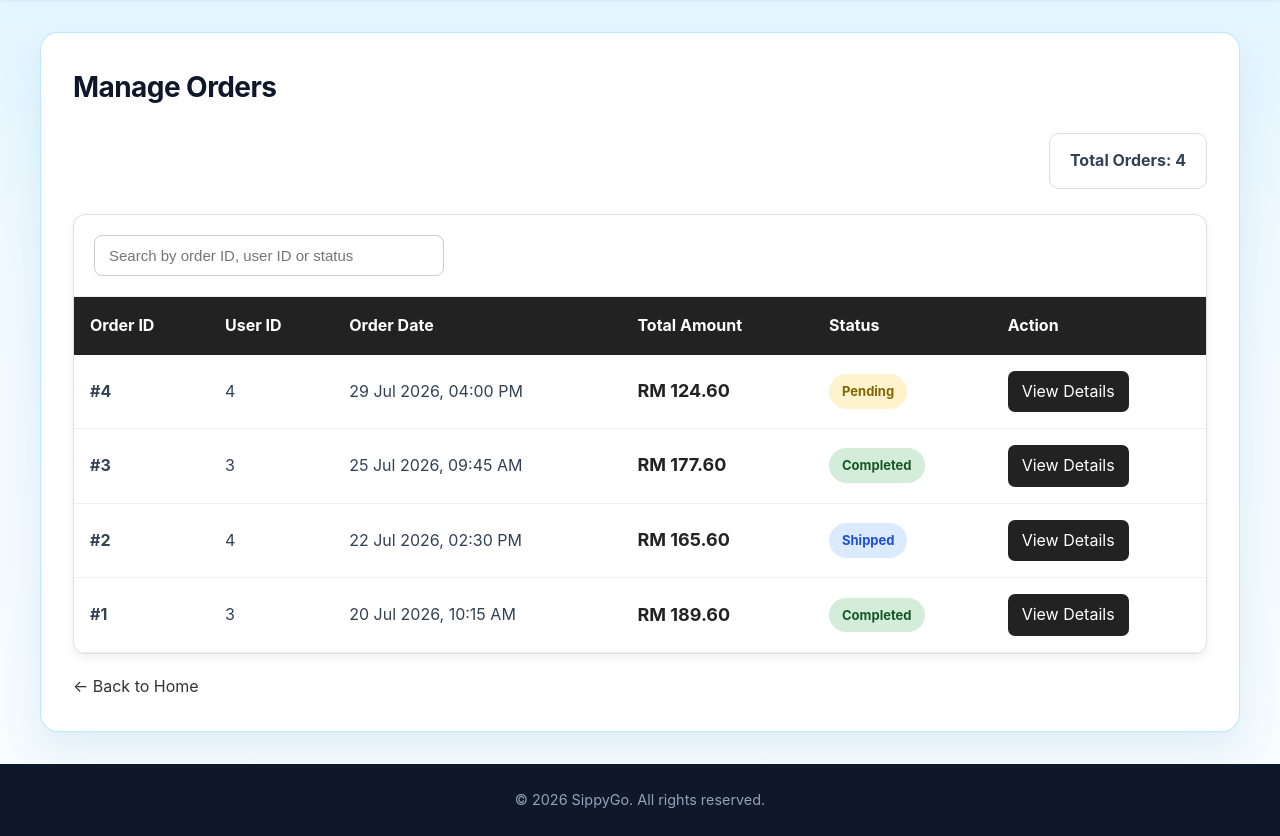
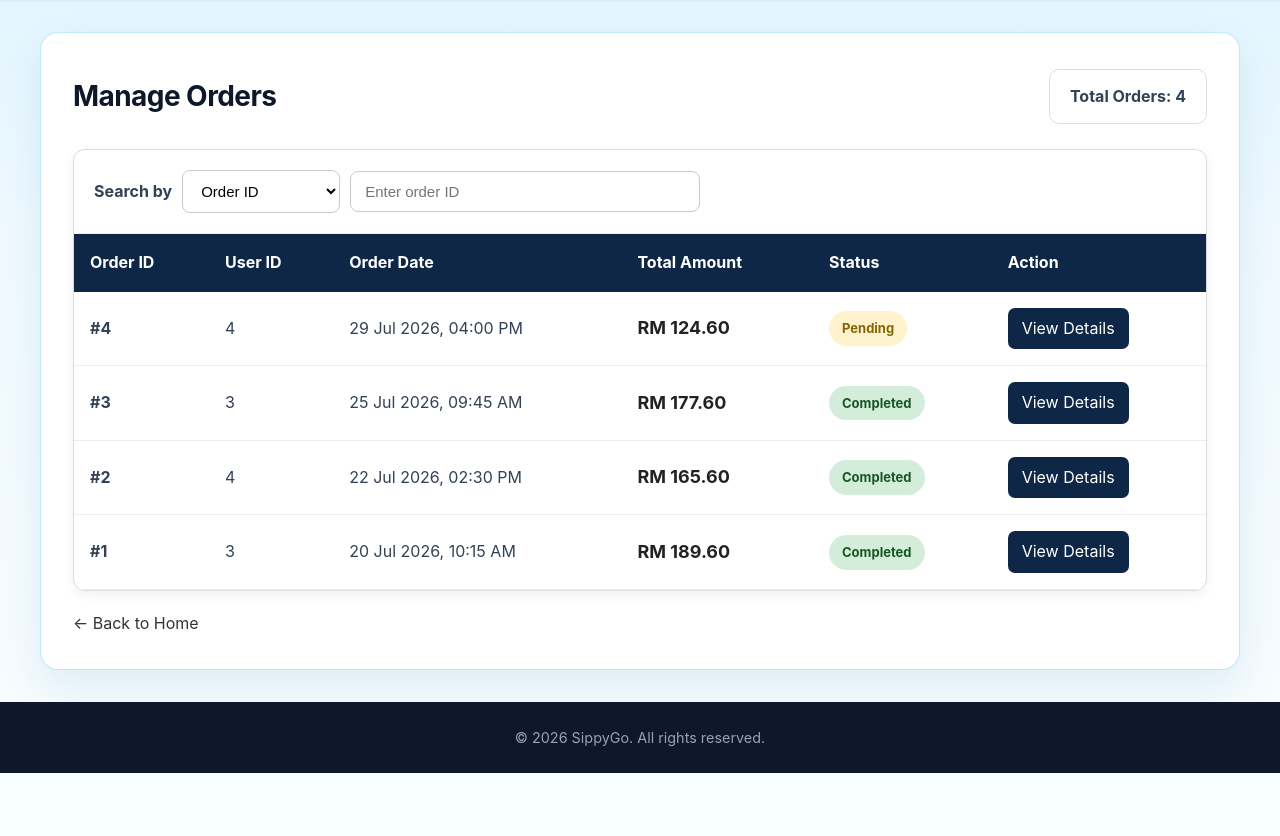
Before and after one commit to Zhifoong0822/WaterBottleOnlineShoppingWeb, a PHP site: page /yourproject/admin_orders.php in a window 1280 px wide. Shown: the part 81-917 px from the top of the page. After the commit the page ends 854 px from the top, so only its background shows below. Run offline with PHP 8.4, Linux system fonts and the light colour scheme; a user stored in the database is signed in; data comes from the database, SQL or seed files in the repository; some libraries are stand-ins or nearby versions.

Commit message:
order autocomplete, fix ui

```diff
--- a/_base.php
+++ b/_base.php
@@ -317,6 +317,33 @@ $_db = new PDO('mysql:dbname=waterbottle_shop', 'root', '', [
     PDO::ATTR_DEFAULT_FETCH_MODE => PDO::FETCH_OBJ,
 ]);
 
+const ORDER_AUTO_COMPLETE_DAYS = 7;
+
+/**
+ * Complete shipped orders once their seven-day delivery window has passed.
+ *
+ * This runs during normal website requests. completed_at is set to the exact
+ * deadline rather than the time of the next visit, so the recorded date and
+ * time remain accurate even when the site has no traffic at that moment.
+ */
+function auto_complete_shipped_orders() {
+    global $_db;
+
+    $days = ORDER_AUTO_COMPLETE_DAYS;
+    $sql = "UPDATE orders
+            SET status = 'completed',
+                completed_at = DATE_ADD(shipped_at, INTERVAL $days DAY)
+            WHERE status = 'shipped'
+              AND shipped_at IS NOT NULL
+              AND completed_at IS NULL
+              AND DATE_ADD(shipped_at, INTERVAL $days DAY) <= NOW()";
+
+    $_db->exec($sql);
+}
+
+// Keep overdue order statuses current whenever the application is used.
+auto_complete_shipped_orders();
+
 // Is unique?
 function is_unique($value, $table, $field) {
     global $_db;
--- a/_head.php
+++ b/_head.php
@@ -69,7 +69,7 @@
 
     <main<?= !empty($_hide_page_title) ? ' class="main-without-page-title"' : '' ?>>
         <?php if (empty($_hide_page_title)): ?>
-            <h1><?= $_title ?? 'Untitled' ?></h1>
+            <h1<?= !empty($_page_title_class) ? ' class="' . encode($_page_title_class) . '"' : '' ?>><?= $_title ?? 'Untitled' ?></h1>
         <?php endif; ?>
 
 <?php
--- a/admin_orders.php
+++ b/admin_orders.php
@@ -4,6 +4,7 @@ require_once "_base.php";
 require_admin('products.php');
 
 $_title = "Manage Orders";
+$_hide_page_title = true;
 
 try {
     $sql = "SELECT
@@ -33,6 +34,8 @@ require "_head.php";
 
     <div class="page-header">
 
+        <h1>Manage Orders</h1>
+
         <div class="order-count">
             Total Orders: <?= $total_orders ?>
         </div>
@@ -43,11 +46,21 @@ require "_head.php";
 
         <div class="table-tools">
 
+            <label class="search-field-label" for="orderSearchField">
+                Search by
+            </label>
+
+            <select id="orderSearchField" class="search-field-select">
+                <option value="order-id">Order ID</option>
+                <option value="user-id">User ID</option>
+                <option value="status">Order Status</option>
+            </select>
+
             <input
                 type="text"
                 id="orderSearch"
                 class="search-box"
-                placeholder="Search by order ID, user ID or status"
+                placeholder="Enter order ID"
             >
 
         </div>
@@ -77,7 +90,11 @@ require "_head.php";
                         $status = strtolower($order["status"]);
                         ?>
 
-                        <tr>
+                        <tr
+                            data-order-id="<?= encode($order["order_id"]) ?>"
+                            data-user-id="<?= encode($order["user_id"]) ?>"
+                            data-status="<?= encode($status) ?>"
+                        >
 
                             <td class="order-id">
                                 #<?= encode($order["order_id"]) ?>
@@ -148,15 +165,35 @@ require "_head.php";
 
 <script>
 const searchInput = document.getElementById("orderSearch");
+const searchField = document.getElementById("orderSearchField");
+const searchPlaceholders = {
+    "order-id": "Enter order ID",
+    "user-id": "Enter user ID",
+    "status": "Enter order status"
+};
+const searchDataKeys = {
+    "order-id": "orderId",
+    "user-id": "userId",
+    "status": "status"
+};
 
-searchInput.addEventListener("keyup", function () {
-    const filter = searchInput.value.toLowerCase();
-    const rows = document.querySelectorAll("#orderTable tbody tr");
+function filterOrders() {
+    const filter = searchInput.value.trim().toLowerCase().replace(/^#/, "");
+    const field = searchField.value;
+    const rows = document.querySelectorAll("#orderTable tbody tr[data-order-id]");
 
     rows.forEach(function (row) {
-        const text = row.textContent.toLowerCase();
-        row.style.display = text.includes(filter) ? "" : "none";
+        const value = row.dataset[searchDataKeys[field]].toLowerCase();
+        row.style.display = value.includes(filter) ? "" : "none";
     });
+}
+
+searchInput.addEventListener("input", filterOrders);
+
+searchField.addEventListener("change", function () {
+    searchInput.placeholder = searchPlaceholders[searchField.value];
+    filterOrders();
+    searchInput.focus();
 });
 </script>
 
--- a/css/orders.css
+++ b/css/orders.css
@@ -379,9 +396,16 @@
 
 .page-header {
     display: flex;
-    justify-content: flex-end;
+    justify-content: space-between;
     align-items: center;
     margin-bottom: 25px;
+}
+
+.page-header h1 {
+    margin: 0;
+    color: #0f172a;
+    font-size: 1.75rem;
+    letter-spacing: -0.02em;
 }
 
 .page-header h2 {
@@ -412,6 +436,22 @@
 .table-tools {
     padding: 20px;
     border-bottom: 1px solid #eeeeee;
+    display: flex;
+    align-items: center;
+    gap: 10px;
+}
+
+.search-field-label {
+    font-weight: bold;
+    white-space: nowrap;
+}
+
+.search-field-select {
+    padding: 11px 36px 11px 14px;
+    border: 1px solid #cccccc;
+    border-radius: 8px;
+    background-color: #ffffff;
+    font-size: 15px;
 }
 
 .search-box {
@@ -440,7 +485,7 @@
 
 .admin-order-table th {
     padding: 16px;
-    background-color: #222222;
+    background-color: #0f2747;
     color: #ffffff;
     text-align: left;
 }
@@ -463,13 +508,13 @@
     display: inline-block;
     padding: 8px 14px;
     border-radius: 7px;
-    background-color: #222222;
+    background-color: #0f2747;
     color: #ffffff;
     text-decoration: none;
 }
 
 .view-button:hover {
-    background-color: #555555;
+    background-color: #1e3a5f;
 }
 
 .no-orders {
```
Also changed, not shown: other parts of css/orders.css (+60 -4 lines), admin_order_detail.php (+48 -9 lines), order_detail.php (+8 -1 lines), order_feedback.php (+15 -2 lines), order_history.php (+13 -6 lines).
